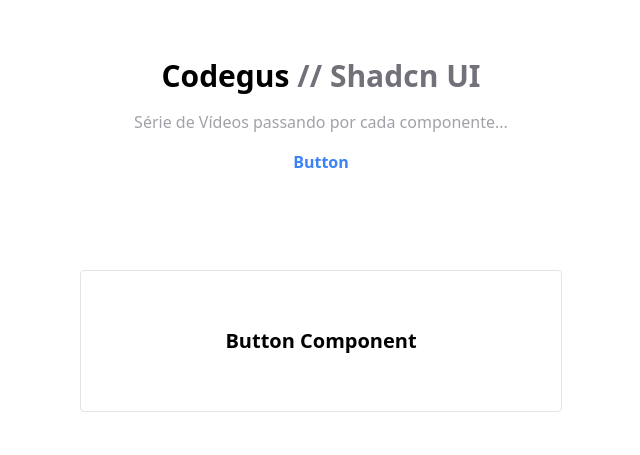
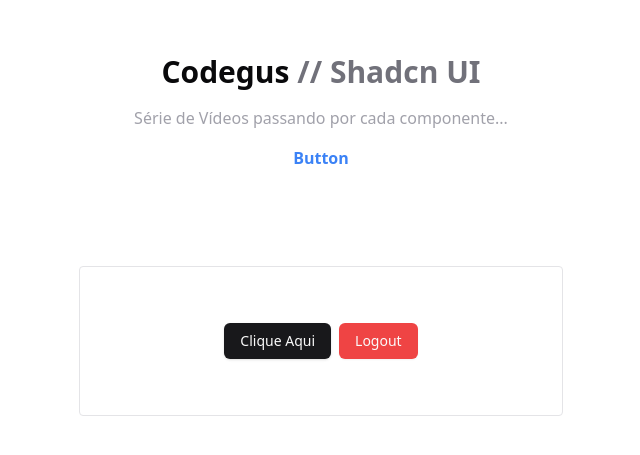
Before and after one commit to guscsales/codegus-nextjs-shadcn-ui, a Next.js app: page /button in a window 1280 px wide. Shown: the part 165-620 px from the top of the page, without its empty margins (319-959 px from the left). Built offline with nearby package versions, Linux system fonts and the light colour scheme.

Commit message:
feat: button component

```diff
--- a/src/app/(components)/button/page.tsx
+++ b/src/app/(components)/button/page.tsx
@@ -1,7 +1,14 @@
-export default function Button() {
+import {Button, buttonVariants} from "@/components/ui/button";
+import Link from "next/link";
+
+export default function ButtonPage() {
   return (
-    <>
-      <h2>Button Component</h2>
-    </>
+    <div className="flex gap-2">
+      <Button>Clique Aqui</Button>
+
+      <Link href="/logout" className={buttonVariants({variant: "destructive"})}>
+        Logout
+      </Link>
+    </div>
   );
 }
--- a/src/app/globals.css
+++ b/src/app/globals.css
@@ -2,7 +2,75 @@
 @tailwind components;
 @tailwind utilities;
 
-h2 {
-  @apply text-xl
-    font-bold;
+@layer base {
+  :root {
+    --background: 0 0% 100%;
+    --foreground: 240 10% 3.9%;
+
+    --card: 0 0% 100%;
+    --card-foreground: 240 10% 3.9%;
+
+    --popover: 0 0% 100%;
+    --popover-foreground: 240 10% 3.9%;
+
+    --primary: 240 5.9% 10%;
+    --primary-foreground: 0 0% 98%;
+
+    --secondary: 240 4.8% 95.9%;
+    --secondary-foreground: 240 5.9% 10%;
+
+    --muted: 240 4.8% 95.9%;
+    --muted-foreground: 240 3.8% 46.1%;
+
+    --accent: 240 4.8% 95.9%;
+    --accent-foreground: 240 5.9% 10%;
+
+    --destructive: 0 84.2% 60.2%;
+    --destructive-foreground: 0 0% 98%;
+
+    --border: 240 5.9% 90%;
+    --input: 240 5.9% 90%;
+    --ring: 240 10% 3.9%;
+
+    --radius: 0.5rem;
+  }
+
+  .dark {
+    --background: 240 10% 3.9%;
+    --foreground: 0 0% 98%;
+
+    --card: 240 10% 3.9%;
+    --card-foreground: 0 0% 98%;
+
+    --popover: 240 10% 3.9%;
+    --popover-foreground: 0 0% 98%;
+
+    --primary: 0 0% 98%;
+    --primary-foreground: 240 5.9% 10%;
+
+    --secondary: 240 3.7% 15.9%;
+    --secondary-foreground: 0 0% 98%;
+
+    --muted: 240 3.7% 15.9%;
+    --muted-foreground: 240 5% 64.9%;
+
+    --accent: 240 3.7% 15.9%;
+    --accent-foreground: 0 0% 98%;
+
+    --destructive: 0 62.8% 30.6%;
+    --destructive-foreground: 0 0% 98%;
+
+    --border: 240 3.7% 15.9%;
+    --input: 240 3.7% 15.9%;
+    --ring: 240 4.9% 83.9%;
+  }
 }
+
+@layer base {
+  * {
+    @apply border-border;
+  }
+  body {
+    @apply bg-background text-foreground;
+  }
+}
--- /dev/null
+++ b/src/components/ui/button.tsx
@@ -0,0 +1,57 @@
+import * as React from "react";
+import {Slot} from "@radix-ui/react-slot";
+import {cva, type VariantProps} from "class-variance-authority";
+
+import {cn} from "@/lib/utils";
+
+const buttonVariants = cva(
+  "inline-flex items-center justify-center whitespace-nowrap rounded-md text-sm font-medium transition-colors focus-visible:outline-none focus-visible:ring-1 focus-visible:ring-ring disabled:pointer-events-none disabled:opacity-50",
+  {
+    variants: {
+      variant: {
+        default:
+          "bg-primary text-primary-foreground shadow hover:bg-primary/90",
+        destructive:
+          "bg-destructive text-destructive-foreground shadow-sm hover:bg-destructive/90",
+        outline:
+          "border border-input bg-background shadow-sm hover:bg-accent hover:text-accent-foreground",
+        secondary:
+          "bg-secondary text-secondary-foreground shadow-sm hover:bg-secondary/80",
+        ghost: "hover:bg-accent hover:text-accent-foreground",
+        link: "text-primary underline-offset-4 hover:underline",
+      },
+      size: {
+        default: "h-9 px-4 py-2",
+        sm: "h-8 rounded-md px-3 text-xs",
+        lg: "h-10 rounded-md px-8",
+        icon: "h-9 w-9",
+      },
+    },
+    defaultVariants: {
+      variant: "default",
+      size: "default",
+    },
+  }
+);
+
+export interface ButtonProps
+  extends React.ButtonHTMLAttributes<HTMLButtonElement>,
+    VariantProps<typeof buttonVariants> {
+  asChild?: boolean;
+}
+
+const Button = React.forwardRef<HTMLButtonElement, ButtonProps>(
+  ({className, variant, size, asChild = false, ...props}, ref) => {
+    const Comp = asChild ? Slot : "button";
+    return (
+      <Comp
+        className={cn(buttonVariants({variant, size, className}))}
+        ref={ref}
+        {...props}
+      />
+    );
+  }
+);
+Button.displayName = "Button";
+
+export {Button, buttonVariants};
--- /dev/null
+++ b/src/lib/utils.ts
@@ -0,0 +1,6 @@
+import {type ClassValue, clsx} from "clsx";
+import {twMerge} from "tailwind-merge";
+
+export function cn(...inputs: ClassValue[]) {
+  return twMerge(clsx(inputs));
+}
--- a/tailwind.config.ts
+++ b/tailwind.config.ts
@@ -1,20 +1,80 @@
-import type { Config } from "tailwindcss";
+import type {Config} from "tailwindcss";
 
-const config: Config = {
+const config = {
+  darkMode: ["class"],
   content: [
-    "./src/pages/**/*.{js,ts,jsx,tsx,mdx}",
-    "./src/components/**/*.{js,ts,jsx,tsx,mdx}",
-    "./src/app/**/*.{js,ts,jsx,tsx,mdx}",
+    "./pages/**/*.{ts,tsx}",
+    "./components/**/*.{ts,tsx}",
+    "./app/**/*.{ts,tsx}",
+    "./src/**/*.{ts,tsx}",
   ],
+  prefix: "",
   theme: {
+    container: {
+      center: true,
+      padding: "2rem",
+      screens: {
+        "2xl": "1400px",
+      },
+    },
     extend: {
-      backgroundImage: {
-        "gradient-radial": "radial-gradient(var(--tw-gradient-stops))",
-        "gradient-conic":
-          "conic-gradient(from 180deg at 50% 50%, var(--tw-gradient-stops))",
+      colors: {
+        border: "hsl(var(--border))",
+        input: "hsl(var(--input))",
+        ring: "hsl(var(--ring))",
+        background: "hsl(var(--background))",
+        foreground: "hsl(var(--foreground))",
+        primary: {
+          DEFAULT: "hsl(var(--primary))",
+          foreground: "hsl(var(--primary-foreground))",
+        },
+        secondary: {
+          DEFAULT: "hsl(var(--secondary))",
+          foreground: "hsl(var(--secondary-foreground))",
+        },
+        destructive: {
+          DEFAULT: "hsl(var(--destructive))",
+          foreground: "hsl(var(--destructive-foreground))",
+        },
+        muted: {
+          DEFAULT: "hsl(var(--muted))",
+          foreground: "hsl(var(--muted-foreground))",
+        },
+        accent: {
+          DEFAULT: "hsl(var(--accent))",
+          foreground: "hsl(var(--accent-foreground))",
+        },
+        popover: {
+          DEFAULT: "hsl(var(--popover))",
+          foreground: "hsl(var(--popover-foreground))",
+        },
+        card: {
+          DEFAULT: "hsl(var(--card))",
+          foreground: "hsl(var(--card-foreground))",
+        },
+      },
+      borderRadius: {
+        lg: "var(--radius)",
+        md: "calc(var(--radius) - 2px)",
+        sm: "calc(var(--radius) - 4px)",
+      },
+      keyframes: {
+        "accordion-down": {
+          from: {height: "0"},
+          to: {height: "var(--radix-accordion-content-height)"},
+        },
+        "accordion-up": {
+          from: {height: "var(--radix-accordion-content-height)"},
+          to: {height: "0"},
+        },
+      },
+      animation: {
+        "accordion-down": "accordion-down 0.2s ease-out",
+        "accordion-up": "accordion-up 0.2s ease-out",
       },
     },
   },
-  plugins: [],
-};
+  plugins: [require("tailwindcss-animate")],
+} satisfies Config;
+
 export default config;
```
Also changed, not shown: package.json (+10 -4 lines), components.json (added), 1 other file (tests, documents, lock files or other folders).
